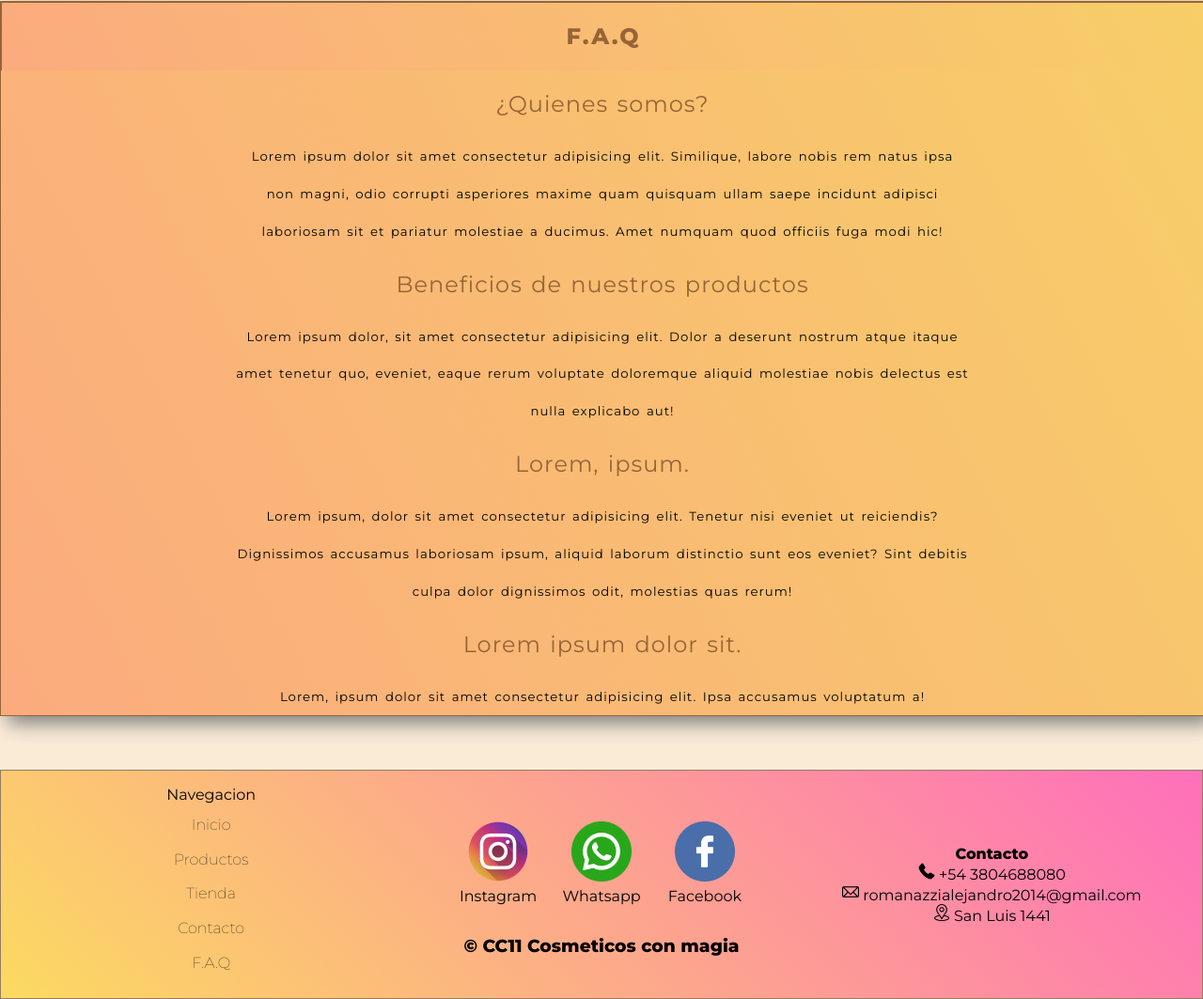
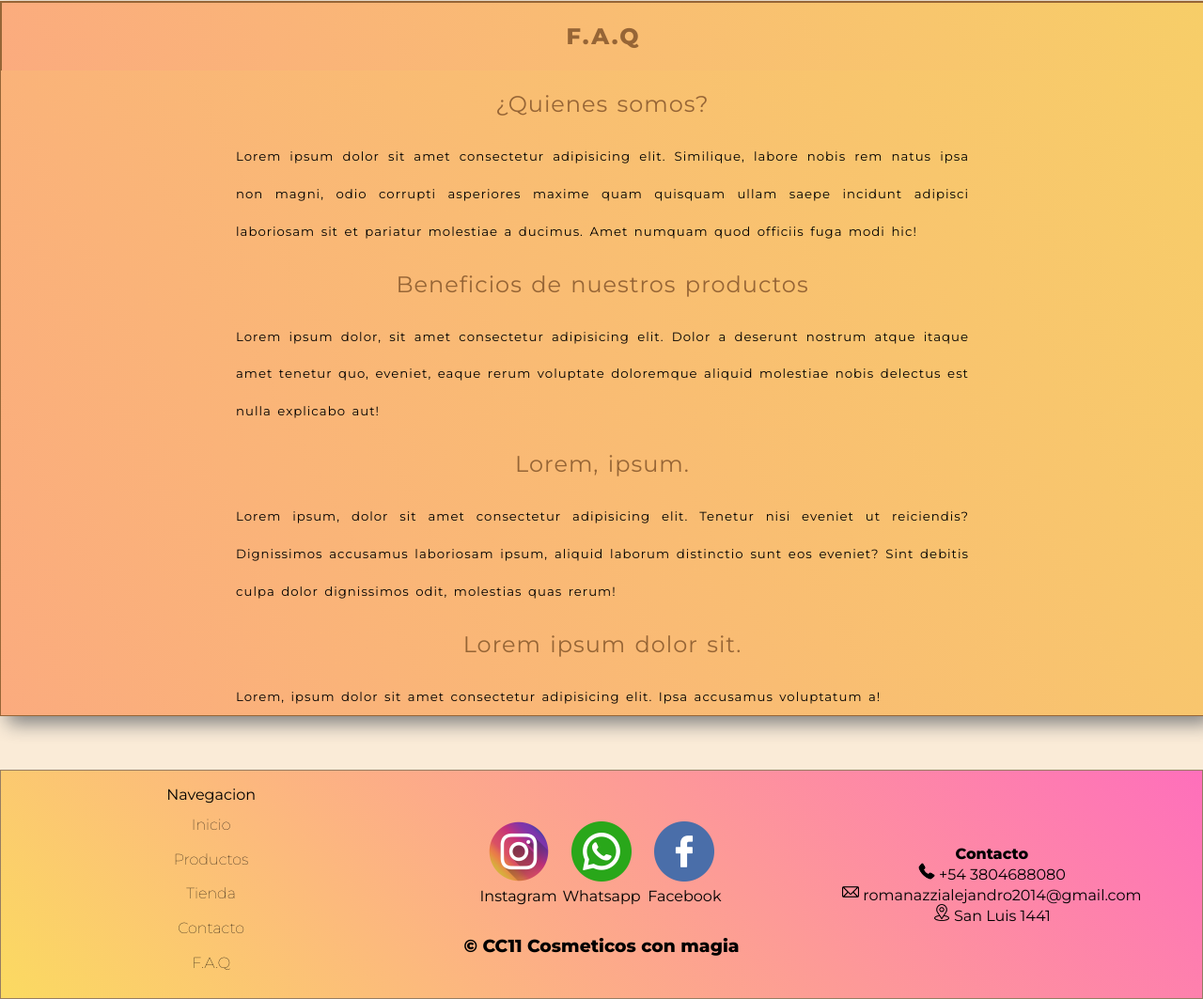
Before and after one commit to AleRomanazzi/CC11-Cosmeticos-con-Magia, a plain HTML site: page HTML/FAQ.html in a window 1280 px wide. Shown: the part 273-1336 px from the top of the page at 94% size. Drawn offline with Linux system fonts and the light colour scheme.

Commit message:
Se continuo con los media queries y responsive

```diff
--- a/CSS/style.css
+++ b/CSS/style.css
@@ -283,6 +283,7 @@ table{
     font-weight: 500;
     padding-left: 250px;
     padding-right: 250px;
+    text-align: justify;
 }
 
 .mid--prod{
@@ -356,16 +357,56 @@ MEDIA QUERIES
     }
     .ul{
         display: flex;
-        flex-wrap: wrap;
-        flex-direction: row;
+        flex-direction: column;
     }
     .section{
         display: flex;
         flex-direction: column;
     }
+    .mid--faqL{
+        padding: 0;
+    }
+    .footWord{
+        display: flex;
+        flex-direction: column;
+        justify-content: center;
+        align-content: center;
+        flex-wrap: wrap;
+    }
 
 }
 @media (min-width: 520px){
+    .galeria{
+        grid-template-columns: repeat(2, 1fr);
+    }
+    .medio{
+        grid-template-columns: repeat(1,1fr);
+    }
+    .principio{
+        display: flex;
+        flex-direction: column;
+    }
+    .ul{
+        display: flex;
+        flex-direction: column;
+    }
+    .section{
+        display: flex;
+        flex-direction: column;
+    }
+    .mid--faqL{
+        padding: 0;
+    }
+    .footWord{
+        display: flex;
+        flex-direction: column;
+        justify-content: center;
+        align-content: center;
+        flex-wrap: wrap;
+    }
+
+}
+@media (min-width:728px) {
     .galeria{
         grid-template-columns: repeat(2, 1fr);
     }
@@ -385,27 +426,13 @@ MEDIA QUERIES
         display: flex;
         flex-direction: column;
     }
-
-}
-@media (min-width:728px) {
-    .galeria{
-        grid-template-columns: repeat(3, 1fr);
+    .mid--faqL{
+        padding-left: 250px;
+        padding-right: 250px;
     }
-    .medio{
-        grid-template-columns: repeat(1,1fr);
-    }
-    .principio{
+    .footWord {
         display: flex;
-        flex-direction: column;
-    }
-    .ul{
-        display: flex;
-        flex-wrap: wrap;
         flex-direction: row;
-    }
-    .section{
-        display: flex;
-        flex-direction: column;
     }
 
 }
@@ -430,6 +457,14 @@ MEDIA QUERIES
         display: grid;
         grid-template-columns: repeat(3, 2fr);
     }
+    .mid--faqL{
+        padding-left: 250px;
+        padding-right: 250px;
+    }
+    .footWord {
+        display: flex;
+        flex-direction: row;
+    }
 
 
 }
@@ -445,7 +480,7 @@ MEDIA QUERIES
     display: flex;
     flex-direction:column;
     color: black;
-    font-weight: 100;
+    font-weight: 300;
 }
 
 .navegacion h4{
```
